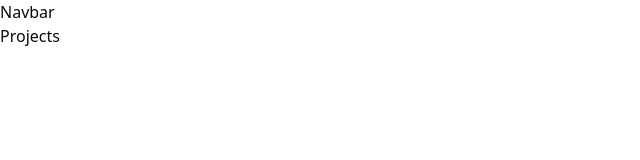
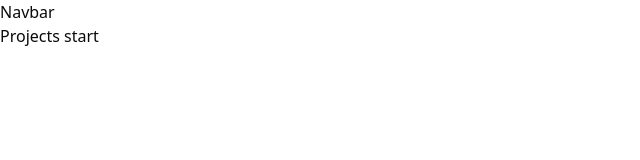
Before and after one commit to Ayushxcodes/portfolio, a Next.js app: page /projects in a window 1280 px wide. Shown: the top 160 px of the page, without its empty margins (0-640 px from the left). Built offline with nearby package versions, Linux system fonts and the light colour scheme.

Commit message:
first_commit

```diff
--- a/src/app/projects/page.tsx
+++ b/src/app/projects/page.tsx
@@ -2,7 +2,7 @@ import React from 'react'
 
 const Projects = () => {
   return (
-    <div>Projects</div>
+    <div>Projects start</div>
   )
 }
 
```
